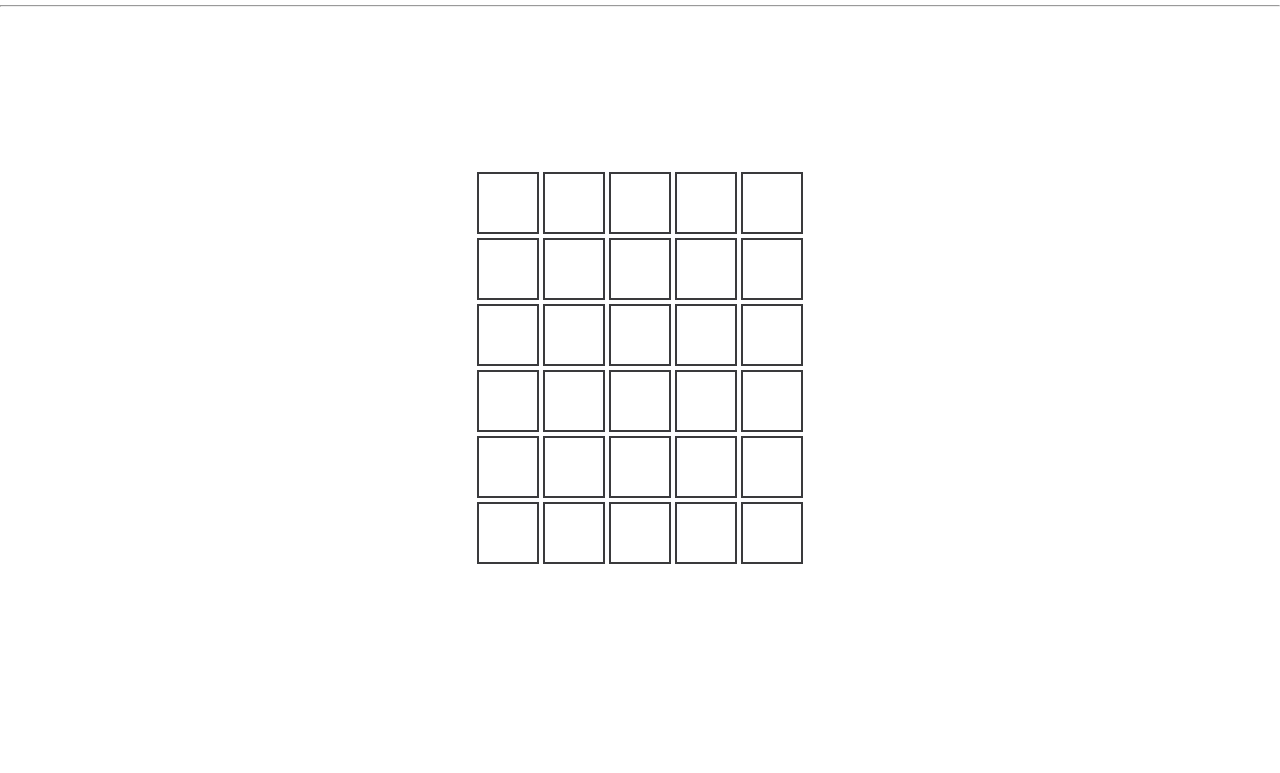
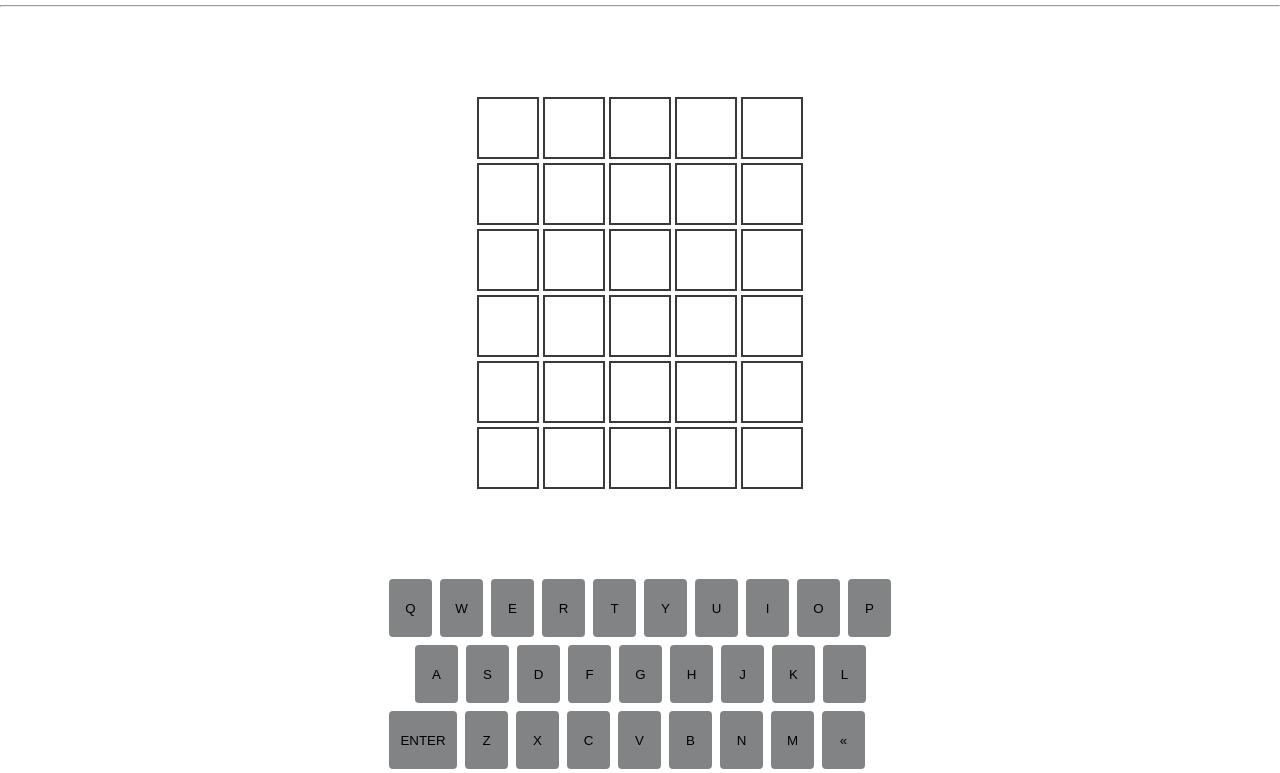
Before and after one commit to Ken-mbira/endless_wordle, a plain HTML site: page frontend/index.html in a window 1280 px wide. Shown: the part 46-819 px from the top of the page. Drawn offline with nearby package versions, Linux system fonts and the light colour scheme.

Commit message:
feat(frontend): setup keyboard class setup keyboard class to emit all relevant key presses and typings

```diff
--- a/frontend/index.css
+++ b/frontend/index.css
@@ -11,7 +11,6 @@ body {
     height: 100%;
     display: flex;
     flex-direction: column;
-    justify-content: space-between;
     align-items: center
 }
 
@@ -72,7 +71,8 @@ p {
 
 .tile-container {
     width: 330px;
-    margin-bottom: 30px;
+    margin-bottom: 5rem;
+    margin-top: 5rem;
     min-height: 400px;
     overflow-y: scroll;
 }
--- a/frontend/index_2.js
+++ b/frontend/index_2.js
@@ -1,4 +1,12 @@
 import { GameBoard } from "./gameBoard.js";
+import { Keyboard } from "./keyboard.js"
+
 const tileContainer = document.querySelector('.tile-container');
+const keyboardContainer = document.querySelector('.key-container');
 
 const gameBoard = new GameBoard(tileContainer);
+
+const keyBoard = new Keyboard(keyboardContainer);
+keyBoard.subscribe((key) => {
+    console.log('heres the key', key)
+})
--- /dev/null
+++ b/frontend/keyboard.js
@@ -0,0 +1,82 @@
+const KEYS = [
+    'Q',
+    'W',
+    'E',
+    'R',
+    'T',
+    'Y',
+    'U',
+    'I',
+    'O',
+    'P',
+    'A',
+    'S',
+    'D',
+    'F',
+    'G',
+    'H',
+    'J',
+    'K',
+    'L',
+    'ENTER',
+    'Z',
+    'X',
+    'C',
+    'V',
+    'B',
+    'N',
+    'M',
+    '«',
+]
+
+export class Keyboard {
+    #container;
+    #observers = [];
+
+    constructor(containerElement) {
+        this.#container = containerElement;
+        this.#observers = [];
+
+        this.renderKeyboard();
+        this.listenForActualKeyboard();
+    }
+
+    renderKeyboard() {
+        for(let i=0; i<KEYS.length; i++) {
+            const buttonElement = document.createElement("button");
+            buttonElement.textContent = KEYS[i];
+
+            this.#container.appendChild(buttonElement);
+
+            buttonElement.addEventListener('click', () => {
+                if(KEYS[i] === "«") {
+                    this.submitKey("BACKSPACE")
+                }else{
+                    this.submitKey(KEYS[i])
+                }
+            })
+        }
+    }
+
+    listenForActualKeyboard() {
+        document.addEventListener('keydown', (event) =>{
+            const pressedKey = event.key.toUpperCase();
+
+            if(KEYS.includes(pressedKey) || pressedKey === "BACKSPACE"){
+                if(pressedKey === '«') {
+                    this.submitKey('BACKSPACE');
+                }else{
+                    this.submitKey(pressedKey);
+                }
+            }
+        })
+    }
+
+    subscribe(observerFunction) {
+        this.#observers.push(observerFunction);
+    }
+
+    submitKey(letter) {
+        this.#observers.forEach(observer => observer(letter));
+    }
+}
```
